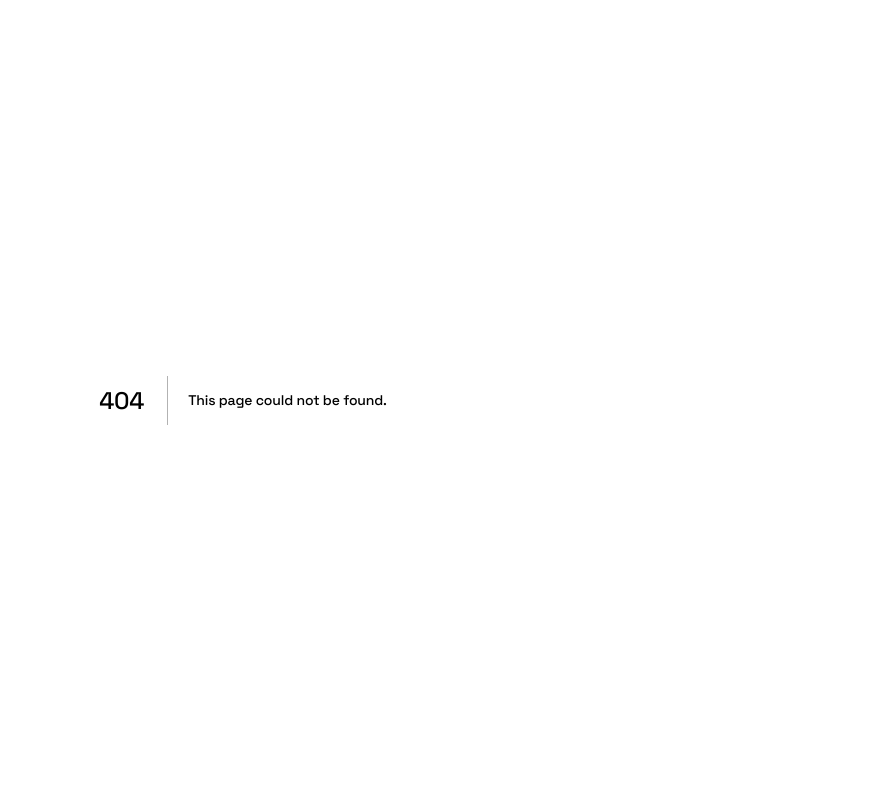
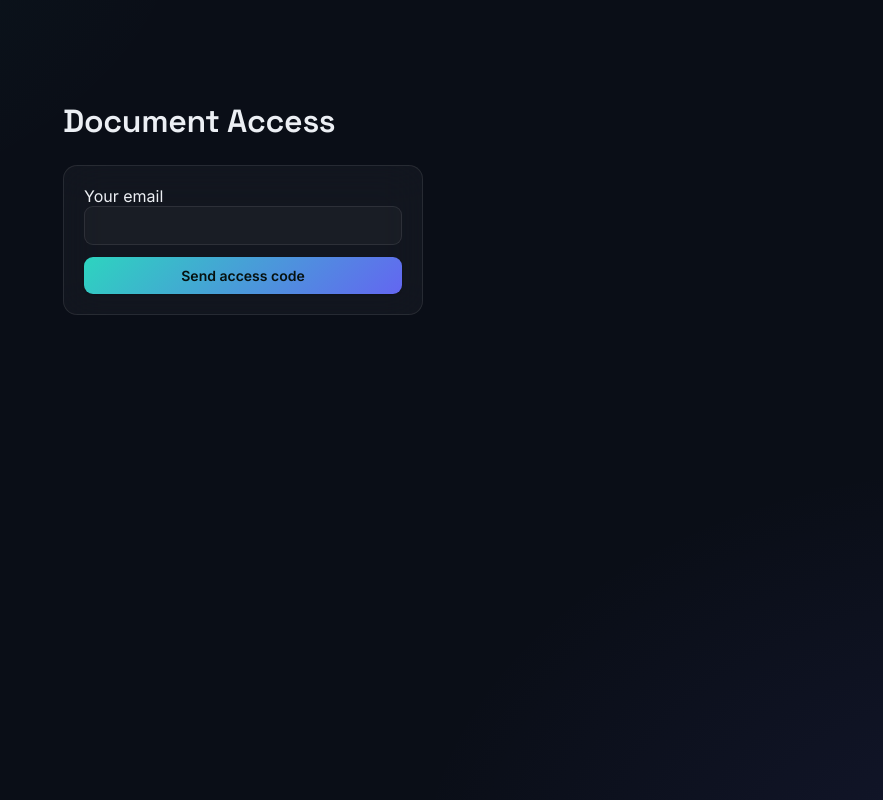
Before and after one commit to maazncva/exampen-app, a Next.js app: page /documents/login in a window 1280 px wide. Before the commit this address had no page. Shown: the whole page, without its empty margins (397-1280 px from the left). Built offline with nearby package versions, Linux system fonts and the light colour scheme.

Commit message:
Create page.js

```diff
--- /dev/null
+++ b/app/documents/login/page.js
@@ -0,0 +1,71 @@
+"use client";
+import { useState } from "react";
+import { useRouter } from "next/navigation";
+
+export default function DocumentsLoginPage() {
+  const [step, setStep] = useState("email");
+  const [email, setEmail] = useState("");
+  const [code, setCode] = useState("");
+  const [error, setError] = useState("");
+  const [loading, setLoading] = useState(false);
+  const router = useRouter();
+
+  async function handleRequestOtp(e) {
+    e.preventDefault();
+    setError("");
+    setLoading(true);
+    const res = await fetch("/api/documents/request-otp", { method: "POST", body: JSON.stringify({ email }) });
+    const json = await res.json();
+    setLoading(false);
+    if (!res.ok) return setError(json.error || "Something went wrong");
+    setStep("otp");
+  }
+
+  async function handleVerify(e) {
+    e.preventDefault();
+    setError("");
+    setLoading(true);
+    const res = await fetch("/api/documents/verify-otp", { method: "POST", body: JSON.stringify({ email, code }) });
+    const json = await res.json();
+    setLoading(false);
+    if (!res.ok) return setError(json.error || "Invalid code");
+    router.push("/documents");
+    router.refresh();
+  }
+
+  return (
+    <div className="container" style={{ maxWidth: 400, paddingTop: 80 }}>
+      <h1 style={{ marginBottom: 24 }}>Document Access</h1>
+
+      {step === "email" && (
+        <form onSubmit={handleRequestOtp} className="card">
+          {error && <div className="error">{error}</div>}
+          <label>Your email</label>
+          <input type="email" required value={email} onChange={(e) => setEmail(e.target.value)} />
+          <button type="submit" disabled={loading} style={{ width: "100%" }}>
+            {loading ? "Sending code..." : "Send access code"}
+          </button>
+        </form>
+      )}
+
+      {step === "otp" && (
+        <form onSubmit={handleVerify} className="card">
+          {error && <div className="error">{error}</div>}
+          <p style={{ color: "#999", fontSize: 13, marginTop: 0 }}>We emailed a 6-digit code to {email}.</p>
+          <label>Code</label>
+          <input
+            inputMode="numeric"
+            maxLength={6}
+            required
+            value={code}
+            onChange={(e) => setCode(e.target.value.replace(/\D/g, ""))}
+            placeholder="123456"
+          />
+          <button type="submit" disabled={loading} style={{ width: "100%" }}>
+            {loading ? "Verifying..." : "View my documents"}
+          </button>
+        </form>
+      )}
+    </div>
+  );
+}
```
